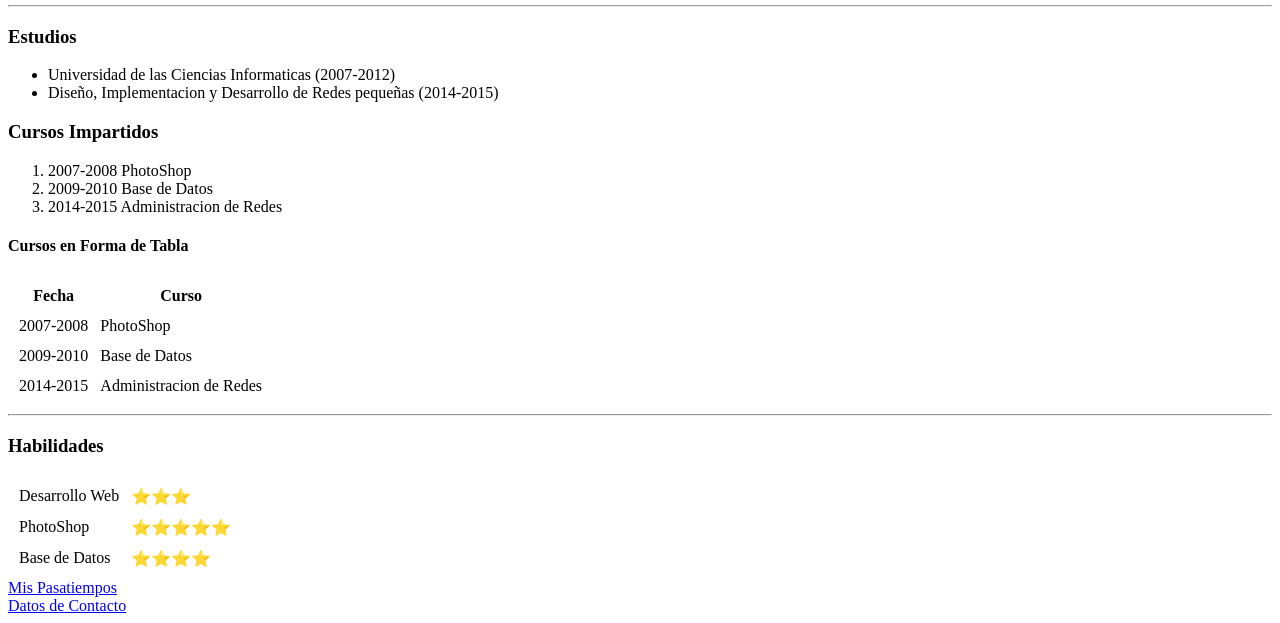
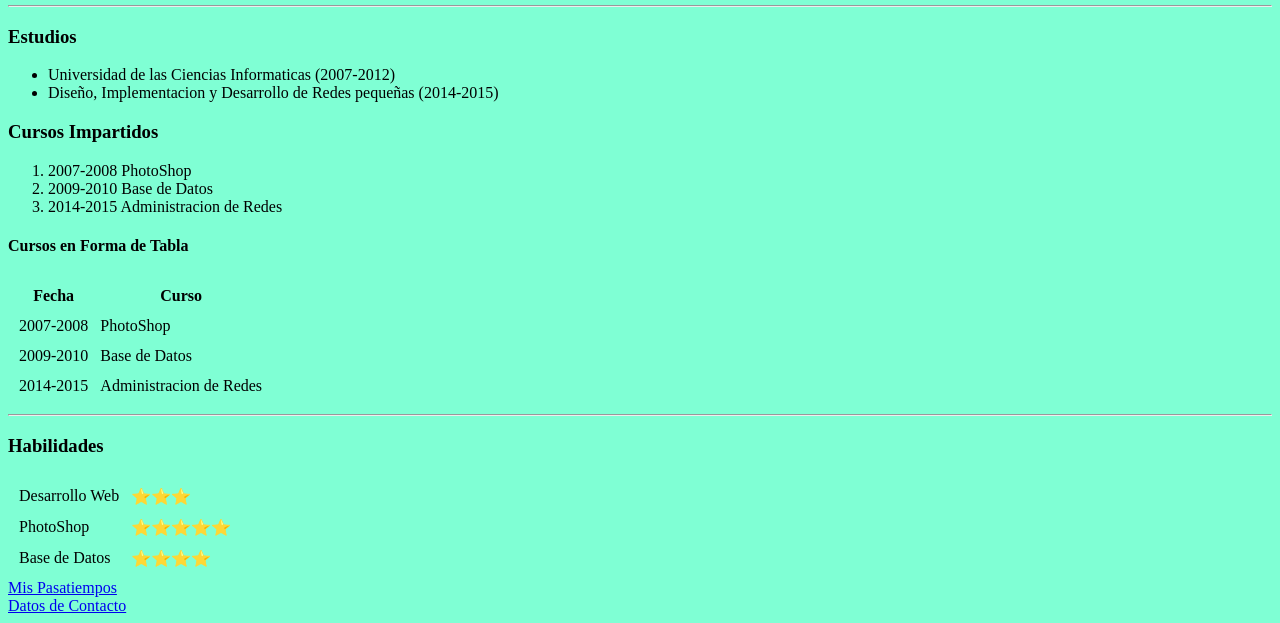
Before and after one commit to gfranco1988/cv, a plain HTML site: page index.html in a window 1280 px wide. Shown: the part 327-950 px from the top of the page. Drawn offline with Linux system fonts and the light colour scheme.

Commit message:
Update index.html

```diff
--- a/index.html
+++ b/index.html
@@ -5,7 +5,7 @@
     <title>Grego's Personal Site</title>
 </head>
 
-<body>
+<body style="background-color: aquamarine;">
     <table cellspacing="20">
         <tr>
             <td><img src="271780276_4967784779908947_4833842199263899265_n.jpeg" alt="Perfil de Facebook"></td>
```
